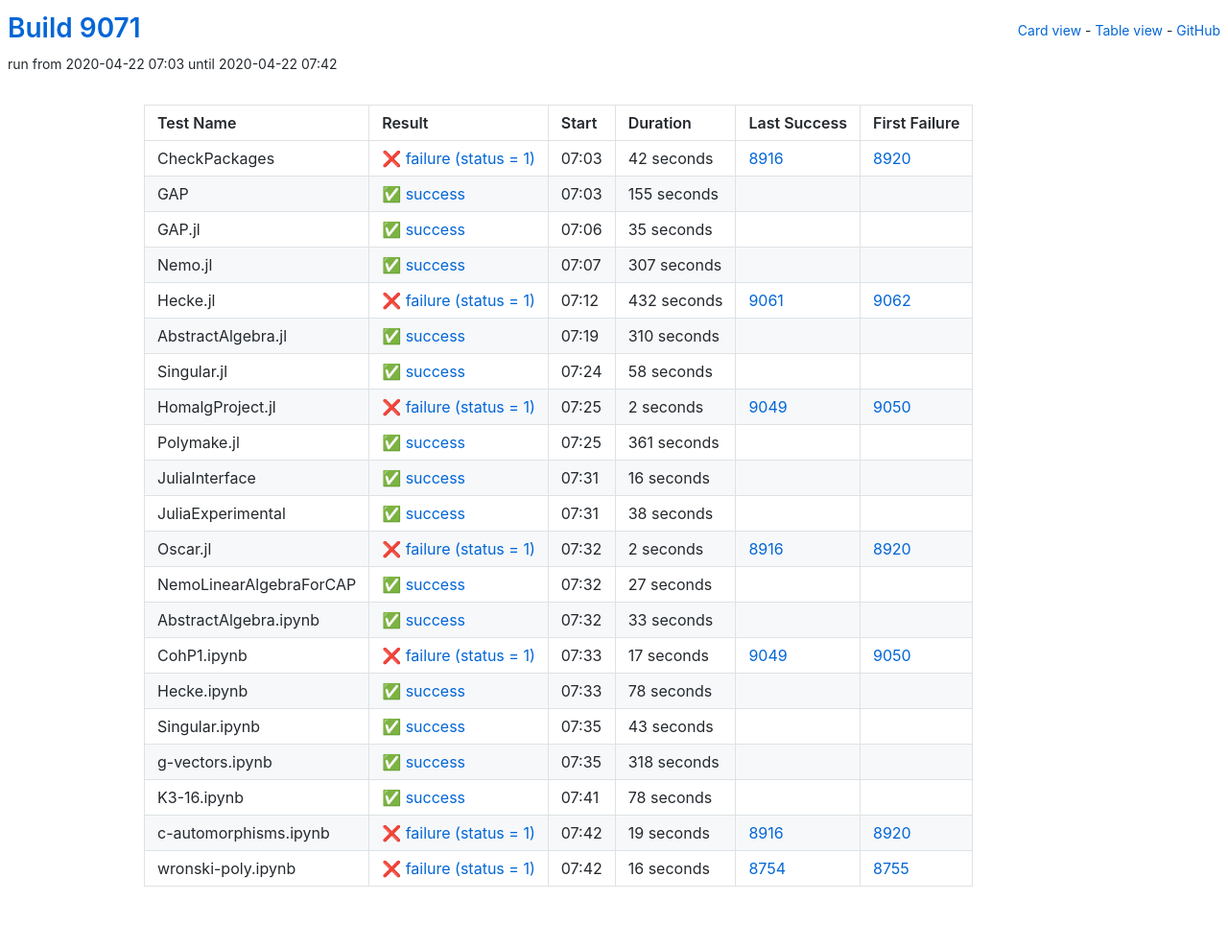
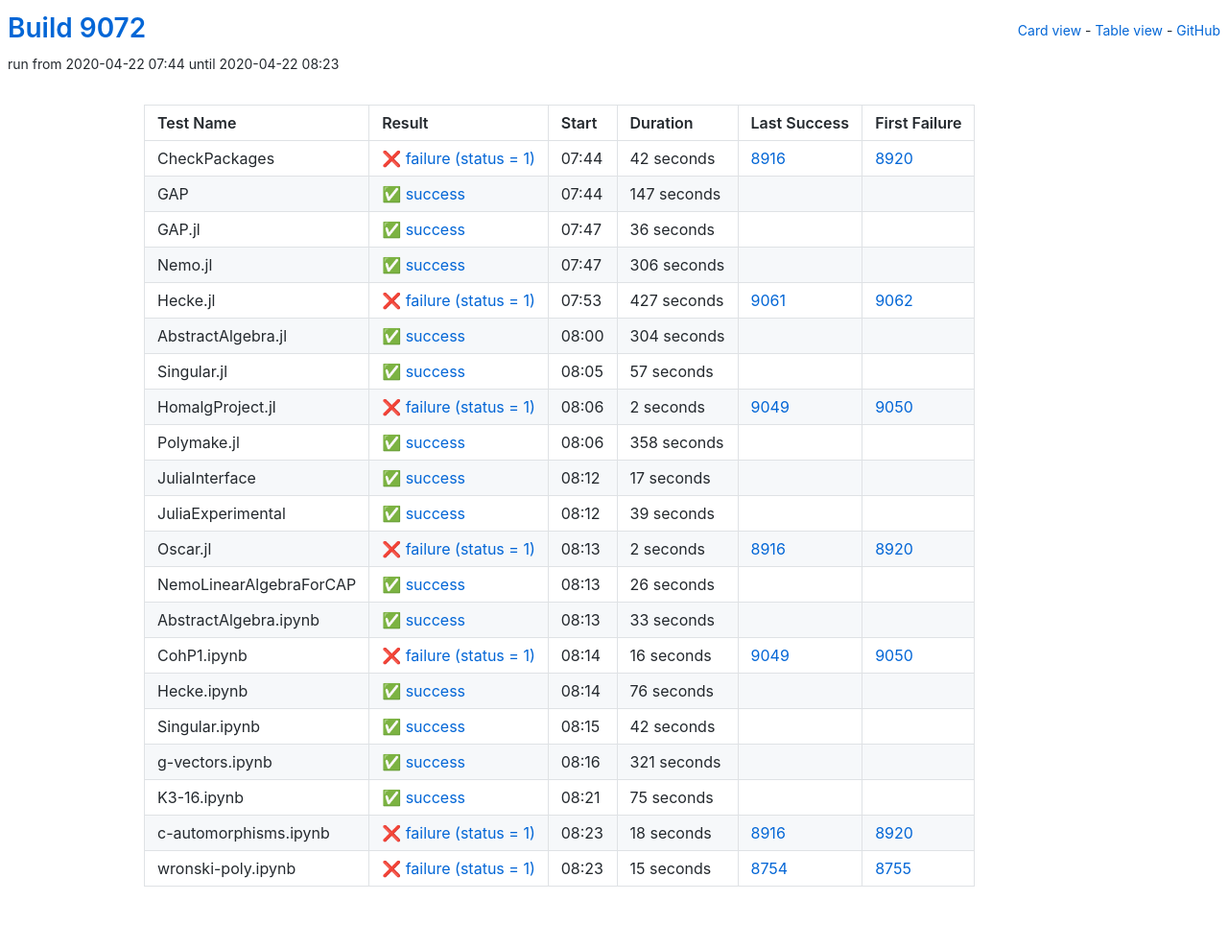
Before and after one commit to oscar-system/oscar-ci-status, a Jekyll site: the page built from table.html, in a window 1280 px wide. Shown: the whole page at 96% size. Built offline with Jekyll 4.4.1, drawn with Linux system fonts in a browser that asks for light colours.

Commit message:
Build 9072

```diff
--- a/_data/ci.yml
+++ b/_data/ci.yml
@@ -1,5 +1,5 @@
-build: 9071
-build_url: https://oscarci.mathematik.uni-kl.de/job/oscar/9071/
+build: 9072
+build_url: https://oscarci.mathematik.uni-kl.de/job/oscar/9072/
 job: oscar
 tests:
 - duration: 42
@@ -8,75 +8,75 @@ tests:
   first_failure_url: https://oscarci.mathematik.uni-kl.de/job/oscar/8920/
   last_success: 8916
   last_success_url: https://oscarci.mathematik.uni-kl.de/job/oscar/8916/
-  log: https://oscarci.mathematik.uni-kl.de/job/oscar/9071/artifact/logs/build-9071/CheckPackages.log
+  log: https://oscarci.mathematik.uni-kl.de/job/oscar/9072/artifact/logs/build-9072/CheckPackages.log
   name: CheckPackages
-  start: 2020-04-22 07:03
+  start: 2020-04-22 07:44
   status: failure
   success: false
-- duration: 155
+- duration: 147
   exitcode: 0
   first_failure: false
   first_failure_url: null
   last_success: false
   last_success_url: null
-  log: https://oscarci.mathematik.uni-kl.de/job/oscar/9071/artifact/logs/build-9071/GAP.log
+  log: https://oscarci.mathematik.uni-kl.de/job/oscar/9072/artifact/logs/build-9072/GAP.log
   name: GAP
-  start: 2020-04-22 07:03
+  start: 2020-04-22 07:44
   status: success
   success: true
-- duration: 35
+- duration: 36
   exitcode: 0
   first_failure: false
   first_failure_url: null
   last_success: false
   last_success_url: null
-  log: https://oscarci.mathematik.uni-kl.de/job/oscar/9071/artifact/logs/build-9071/GAP.jl.log
+  log: https://oscarci.mathematik.uni-kl.de/job/oscar/9072/artifact/logs/build-9072/GAP.jl.log
   name: GAP.jl
-  start: 2020-04-22 07:06
+  start: 2020-04-22 07:47
   status: success
   success: true
-- duration: 307
+- duration: 306
   exitcode: 0
   first_failure: false
   first_failure_url: null
   last_success: false
   last_success_url: null
-  log: https://oscarci.mathematik.uni-kl.de/job/oscar/9071/artifact/logs/build-9071/Nemo.jl.log
+  log: https://oscarci.mathematik.uni-kl.de/job/oscar/9072/artifact/logs/build-9072/Nemo.jl.log
   name: Nemo.jl
-  start: 2020-04-22 07:07
+  start: 2020-04-22 07:47
   status: success
   success: true
-- duration: 432
+- duration: 427
   exitcode: 1
   first_failure: 9062
   first_failure_url: https://oscarci.mathematik.uni-kl.de/job/oscar/9062/
   last_success: 9061
   last_success_url: https://oscarci.mathematik.uni-kl.de/job/oscar/9061/
-  log: https://oscarci.mathematik.uni-kl.de/job/oscar/9071/artifact/logs/build-9071/Hecke.jl.log
+  log: https://oscarci.mathematik.uni-kl.de/job/oscar/9072/artifact/logs/build-9072/Hecke.jl.log
   name: Hecke.jl
-  start: 2020-04-22 07:12
+  start: 2020-04-22 07:53
   status: failure
   success: false
-- duration: 310
+- duration: 304
   exitcode: 0
   first_failure: false
   first_failure_url: null
   last_success: false
   last_success_url: null
-  log: https://oscarci.mathematik.uni-kl.de/job/oscar/9071/artifact/logs/build-9071/AbstractAlgebra.jl.log
+  log: https://oscarci.mathematik.uni-kl.de/job/oscar/9072/artifact/logs/build-9072/AbstractAlgebra.jl.log
   name: AbstractAlgebra.jl
-  start: 2020-04-22 07:19
+  start: 2020-04-22 08:00
   status: success
   success: true
-- duration: 58
+- duration: 57
   exitcode: 0
   first_failure: false
   first_failure_url: null
   last_success: false
   last_success_url: null
-  log: https://oscarci.mathematik.uni-kl.de/job/oscar/9071/artifact/logs/build-9071/Singular.jl.log
+  log: https://oscarci.mathematik.uni-kl.de/job/oscar/9072/artifact/logs/build-9072/Singular.jl.log
   name: Singular.jl
-  start: 2020-04-22 07:24
+  start: 2020-04-22 08:05
   status: success
   success: true
 - duration: 2
@@ -85,42 +85,42 @@ tests:
   first_failure_url: https://oscarci.mathematik.uni-kl.de/job/oscar/9050/
   last_success: 9049
   last_success_url: https://oscarci.mathematik.uni-kl.de/job/oscar/9049/
-  log: https://oscarci.mathematik.uni-kl.de/job/oscar/9071/artifact/logs/build-9071/HomalgProject.jl.log
+  log: https://oscarci.mathematik.uni-kl.de/job/oscar/9072/artifact/logs/build-9072/HomalgProject.jl.log
   name: HomalgProject.jl
-  start: 2020-04-22 07:25
+  start: 2020-04-22 08:06
   status: failure
   success: false
-- duration: 361
+- duration: 358
   exitcode: 0
   first_failure: false
   first_failure_url: null
   last_success: false
   last_success_url: null
-  log: https://oscarci.mathematik.uni-kl.de/job/oscar/9071/artifact/logs/build-9071/Polymake.jl.log
+  log: https://oscarci.mathematik.uni-kl.de/job/oscar/9072/artifact/logs/build-9072/Polymake.jl.log
   name: Polymake.jl
-  start: 2020-04-22 07:25
+  start: 2020-04-22 08:06
   status: success
   success: true
-- duration: 16
+- duration: 17
   exitcode: 0
   first_failure: false
   first_failure_url: null
   last_success: false
   last_success_url: null
-  log: https://oscarci.mathematik.uni-kl.de/job/oscar/9071/artifact/logs/build-9071/JuliaInterface.log
+  log: https://oscarci.mathematik.uni-kl.de/job/oscar/9072/artifact/logs/build-9072/JuliaInterface.log
   name: JuliaInterface
-  start: 2020-04-22 07:31
+  start: 2020-04-22 08:12
   status: success
   success: true
-- duration: 38
+- duration: 39
   exitcode: 0
   first_failure: false
   first_failure_url: null
   last_success: false
   last_success_url: null
-  log: https://oscarci.mathematik.uni-kl.de/job/oscar/9071/artifact/logs/build-9071/JuliaExperimental.log
+  log: https://oscarci.mathematik.uni-kl.de/job/oscar/9072/artifact/logs/build-9072/JuliaExperimental.log
   name: JuliaExperimental
-  start: 2020-04-22 07:31
+  start: 2020-04-22 08:12
   status: success
   success: true
 - duration: 2
@@ -129,20 +129,20 @@ tests:
   first_failure_url: https://oscarci.mathematik.uni-kl.de/job/oscar/8920/
   last_success: 8916
   last_success_url: https://oscarci.mathematik.uni-kl.de/job/oscar/8916/
-  log: https://oscarci.mathematik.uni-kl.de/job/oscar/9071/artifact/logs/build-9071/Oscar.jl.log
+  log: https://oscarci.mathematik.uni-kl.de/job/oscar/9072/artifact/logs/build-9072/Oscar.jl.log
   name: Oscar.jl
-  start: 2020-04-22 07:32
+  start: 2020-04-22 08:13
   status: failure
   success: false
-- duration: 27
+- duration: 26
   exitcode: 0
   first_failure: false
   first_failure_url: null
   last_success: false
   last_success_url: null
-  log: https://oscarci.mathematik.uni-kl.de/job/oscar/9071/artifact/logs/build-9071/NemoLinearAlgebraForCAP.log
+  log: https://oscarci.mathematik.uni-kl.de/job/oscar/9072/artifact/logs/build-9072/NemoLinearAlgebraForCAP.log
   name: NemoLinearAlgebraForCAP
-  start: 2020-04-22 07:32
+  start: 2020-04-22 08:13
   status: success
   success: true
 - duration: 33
@@ -151,85 +151,85 @@ tests:
   first_failure_url: null
   last_success: false
   last_success_url: null
-  log: https://oscarci.mathematik.uni-kl.de/job/oscar/9071/artifact/logs/build-9071/AbstractAlgebra.ipynb.log
+  log: https://oscarci.mathematik.uni-kl.de/job/oscar/9072/artifact/logs/build-9072/AbstractAlgebra.ipynb.log
   name: AbstractAlgebra.ipynb
-  start: 2020-04-22 07:32
+  start: 2020-04-22 08:13
   status: success
   success: true
-- duration: 17
+- duration: 16
   exitcode: 1
   first_failure: 9050
   first_failure_url: https://oscarci.mathematik.uni-kl.de/job/oscar/9050/
   last_success: 9049
   last_success_url: https://oscarci.mathematik.uni-kl.de/job/oscar/9049/
-  log: https://oscarci.mathematik.uni-kl.de/job/oscar/9071/artifact/logs/build-9071/CohP1.ipynb.log
+  log: https://oscarci.mathematik.uni-kl.de/job/oscar/9072/artifact/logs/build-9072/CohP1.ipynb.log
   name: CohP1.ipynb
-  start: 2020-04-22 07:33
+  start: 2020-04-22 08:14
   status: failure
   success: false
-- duration: 78
+- duration: 76
   exitcode: 0
   first_failure: false
   first_failure_url: null
   last_success: false
   last_success_url: null
-  log: https://oscarci.mathematik.uni-kl.de/job/oscar/9071/artifact/logs/build-9071/Hecke.ipynb.log
+  log: https://oscarci.mathematik.uni-kl.de/job/oscar/9072/artifact/logs/build-9072/Hecke.ipynb.log
   name: Hecke.ipynb
-  start: 2020-04-22 07:33
+  start: 2020-04-22 08:14
   status: success
   success: true
-- duration: 43
+- duration: 42
   exitcode: 0
   first_failure: false
   first_failure_url: null
   last_success: false
   last_success_url: null
-  log: https://oscarci.mathematik.uni-kl.de/job/oscar/9071/artifact/logs/build-9071/Singular.ipynb.log
+  log: https://oscarci.mathematik.uni-kl.de/job/oscar/9072/artifact/logs/build-9072/Singular.ipynb.log
   name: Singular.ipynb
-  start: 2020-04-22 07:35
+  start: 2020-04-22 08:15
   status: success
   success: true
-- duration: 318
+- duration: 321
   exitcode: 0
   first_failure: false
   first_failure_url: null
   last_success: false
   last_success_url: null
-  log: https://oscarci.mathematik.uni-kl.de/job/oscar/9071/artifact/logs/build-9071/g-vectors.ipynb.log
+  log: https://oscarci.mathematik.uni-kl.de/job/oscar/9072/artifact/logs/build-9072/g-vectors.ipynb.log
   name: g-vectors.ipynb
-  start: 2020-04-22 07:35
+  start: 2020-04-22 08:16
   status: success
   success: true
-- duration: 78
+- duration: 75
   exitcode: 0
   first_failure: false
   first_failure_url: null
   last_success: false
   last_success_url: null
-  log: https://oscarci.mathematik.uni-kl.de/job/oscar/9071/artifact/logs/build-9071/K3-16.ipynb.log
+  log: https://oscarci.mathematik.uni-kl.de/job/oscar/9072/artifact/logs/build-9072/K3-16.ipynb.log
   name: K3-16.ipynb
-  start: 2020-04-22 07:41
+  start: 2020-04-22 08:21
   status: success
   success: true
-- duration: 19
+- duration: 18
   exitcode: 1
   first_failure: 8920
   first_failure_url: https://oscarci.mathematik.uni-kl.de/job/oscar/8920/
   last_success: 8916
   last_success_url: https://oscarci.mathematik.uni-kl.de/job/oscar/8916/
-  log: https://oscarci.mathematik.uni-kl.de/job/oscar/9071/artifact/logs/build-9071/c-automorphisms.ipynb.log
+  log: https://oscarci.mathematik.uni-kl.de/job/oscar/9072/artifact/logs/build-9072/c-automorphisms.ipynb.log
   name: c-automorphisms.ipynb
-  start: 2020-04-22 07:42
+  start: 2020-04-22 08:23
   status: failure
   success: false
-- duration: 16
+- duration: 15
   exitcode: 1
   first_failure: 8755
   first_failure_url: https://oscarci.mathematik.uni-kl.de/job/oscar/8755/
   last_success: 8754
   last_success_url: https://oscarci.mathematik.uni-kl.de/job/oscar/8754/
-  log: https://oscarci.mathematik.uni-kl.de/job/oscar/9071/artifact/logs/build-9071/wronski-poly.ipynb.log
+  log: https://oscarci.mathematik.uni-kl.de/job/oscar/9072/artifact/logs/build-9072/wronski-poly.ipynb.log
   name: wronski-poly.ipynb
-  start: 2020-04-22 07:42
+  start: 2020-04-22 08:23
   status: failure
   success: false
```
Also changed, not shown: README.md.
